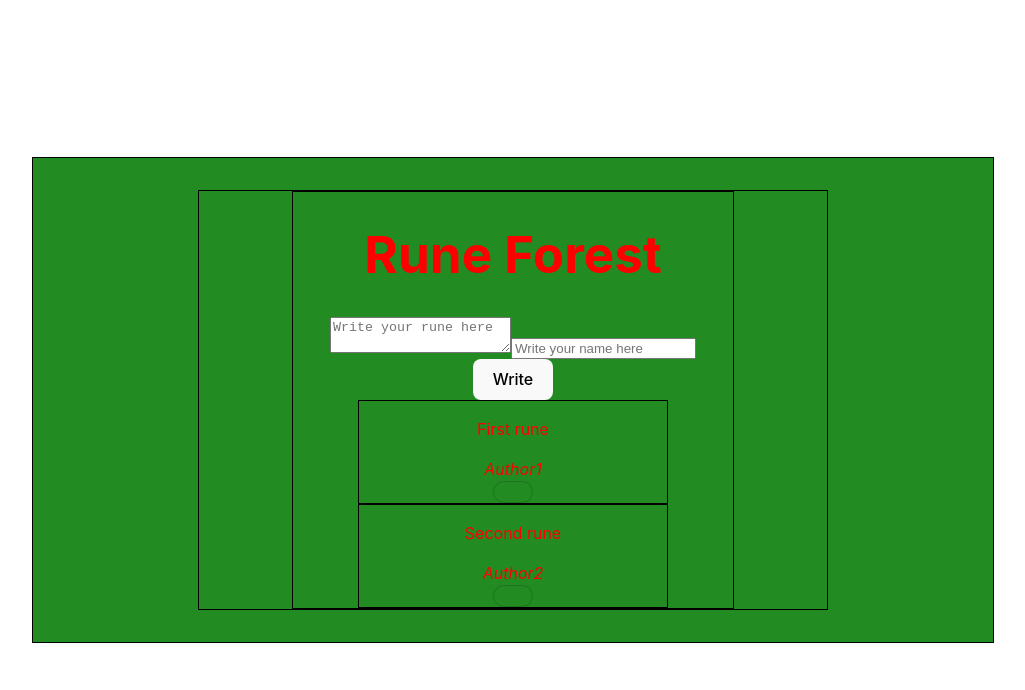
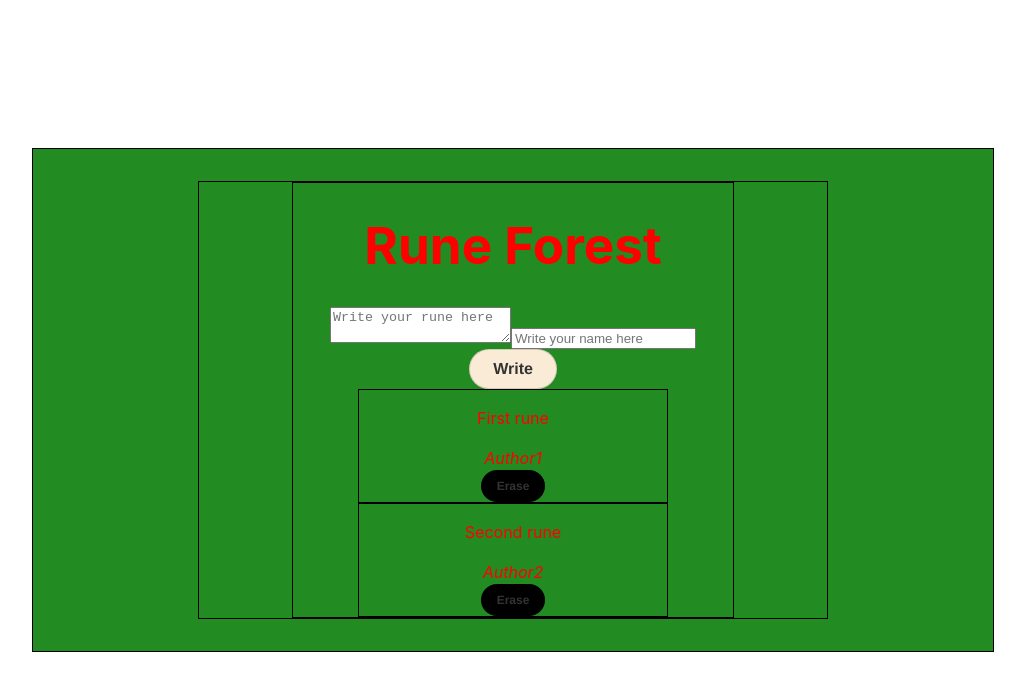
Before and after one commit to carlsylvan/rune-forest, a React (Vite) app in the folder client/: page / in a window 1280 px wide. Shown: the top 690 px of the page, without its empty margins (127-1152 px from the left). Built offline with nearby package versions, Linux system fonts and the light colour scheme; data requests are answered from the project's data file.

Commit message:
storybook buttons

```diff
--- a/client/src/components/RuneForest/RuneForest.jsx
+++ b/client/src/components/RuneForest/RuneForest.jsx
@@ -53,14 +53,29 @@ export const RuneForest = () => {
           value={author}
           onChange={(e) => setAuthor(e.target.value)}
         />
-        <button type="submit">Write</button>
+        <Button
+          label="Write"
+          size="large"
+          backgroundColor="antiquewhite"
+          color="white"
+          type="submit"
+        >
+          Write
+        </Button>
       </form>
 
       {runes.map((rune) => (
         <RuneStone key={rune.id}>
           <p>{rune.text}</p>
           <i>{rune.author}</i>
-          <Button onClick={() => deleteClick(rune.id)}>Delete</Button>
+          <Button
+            size="small"
+            backgroundColor="black"
+            label="Erase"
+            onClick={() => deleteClick(rune.id)}
+          >
+            Delete
+          </Button>
         </RuneStone>
       ))}
     </div>
```
